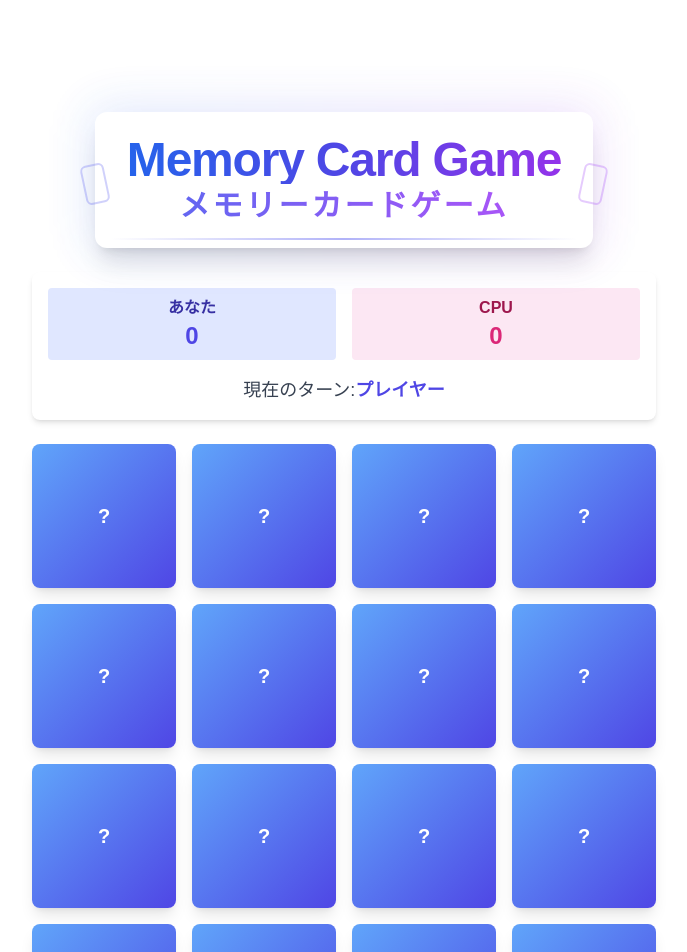
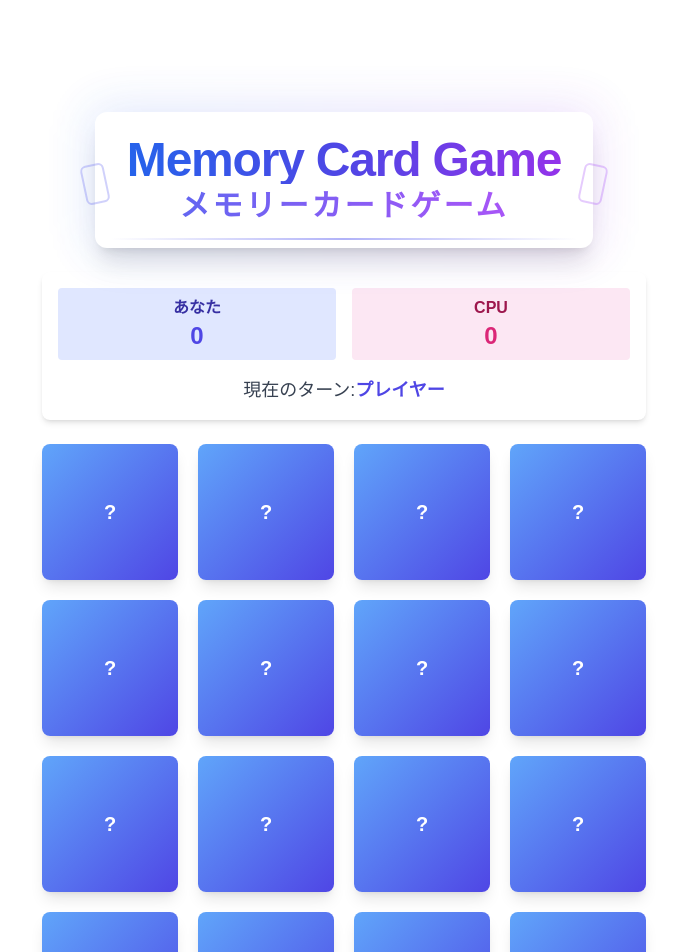
Before and after one commit to AlpineHunter/memory-magic-game, a Next.js app: page / in a window 1280 px wide. Shown: the top 952 px of the page, without its empty margins (296-983 px from the left). Built offline with nearby package versions, Linux system fonts and the light colour scheme.

Commit message:
グリッドデザイン調整

```diff
--- a/src/components/GameBoard.tsx
+++ b/src/components/GameBoard.tsx
@@ -260,12 +260,12 @@ const GameBoard: React.FC = () => {
         </div>
 
         {/* カードグリッド */}
-        <div className='grid grid-cols-4 gap-1 sm:gap-2 md:gap-3 lg:gap-4 w-full justify-items-center'>
+        <div className='grid grid-cols-4 gap-2 sm:gap-3 md:gap-4 lg:gap-5 w-full justify-items-center'>
           {gameState.cards.map((card) => (
             <div
               key={card.id}
-              className={`card aspect-square w-[calc(25vw-0.5rem)] sm:w-[calc(25vw-1rem)] md:w-[calc(25vw-1.5rem)]
-                 max-w-[4rem] sm:max-w-[5rem] md:max-w-[7rem] lg:max-w-[9rem]
+              className={`card aspect-square w-[calc(22vw-0.5rem)] sm:w-[calc(22vw-1rem)] md:w-[calc(22vw-1.5rem)]
+                 max-w-[3.5rem] sm:max-w-[4.5rem] md:max-w-[6.5rem] lg:max-w-[8.5rem]
                  flex items-center justify-center text-white cursor-pointer
                  rounded-md sm:rounded-lg shadow-md sm:shadow-lg transition-all duration-300 transform hover:scale-105
                  ${
```
